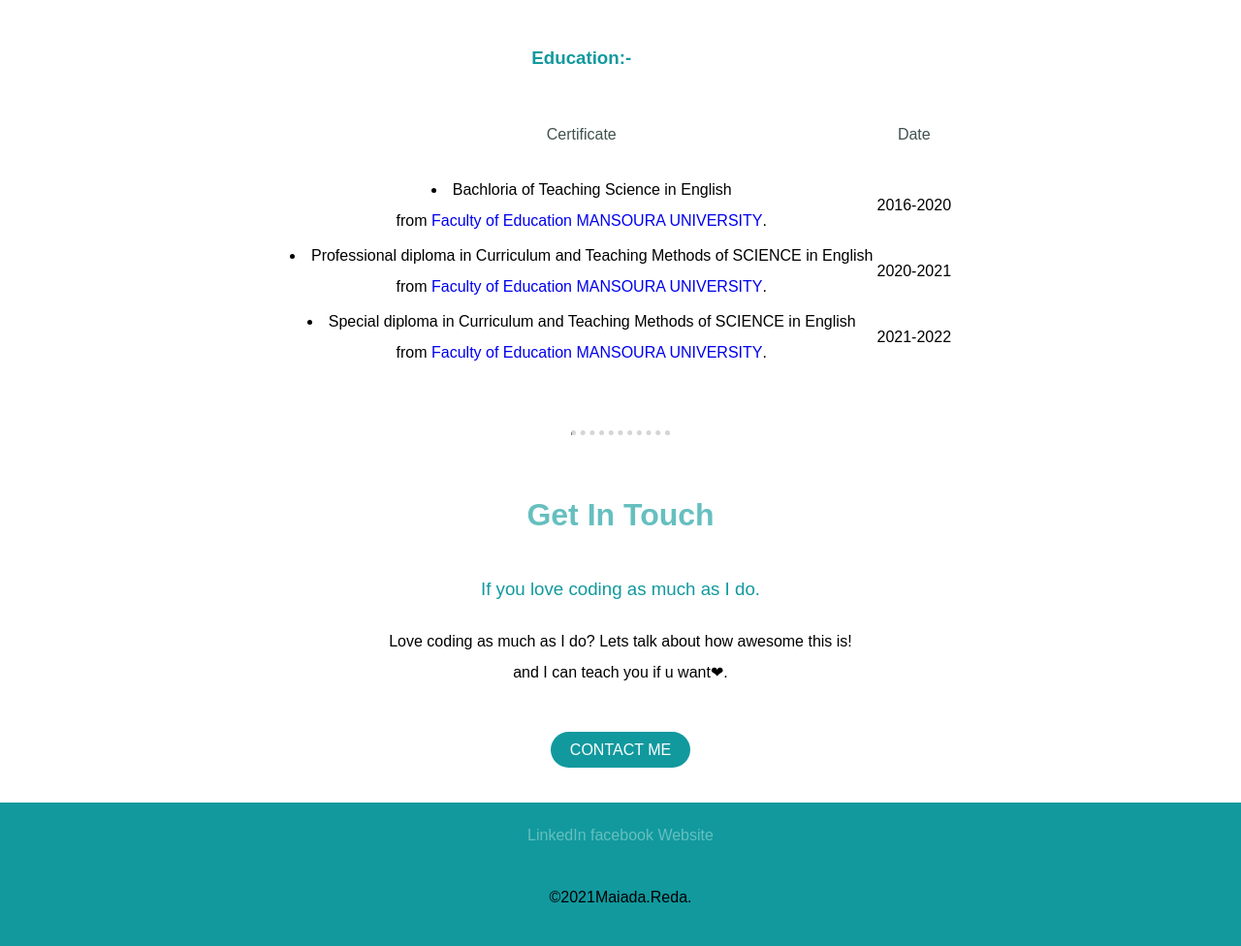
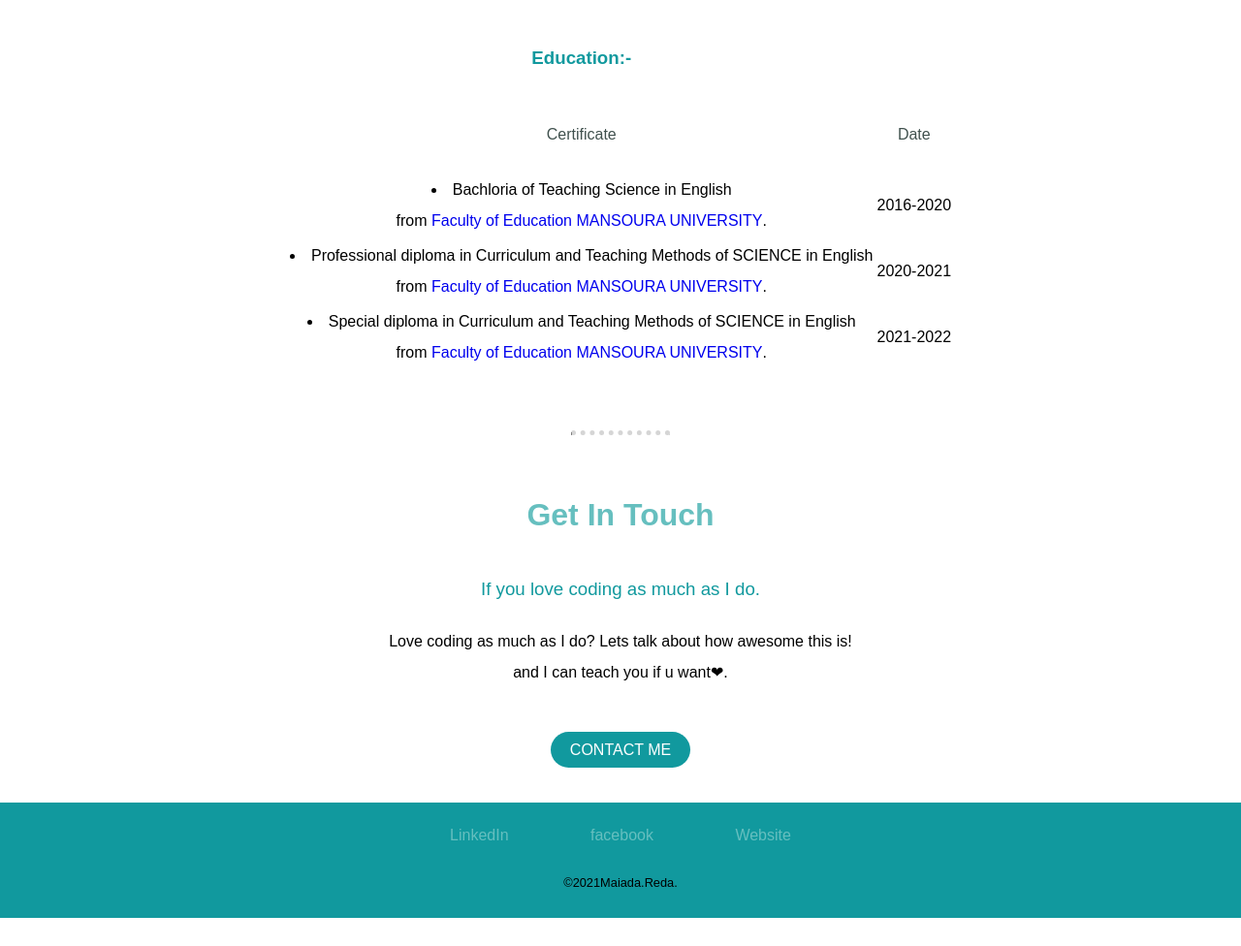
Before and after one commit to MaiadaReda/Maiada, a plain HTML site: page index.html in a window 1280 px wide. Shown: the part 1863-2839 px from the top of the page at 97% size. After the commit the page ends 2810 px from the top, so only its background shows below. Drawn offline with Linux system fonts and the light colour scheme; a web font is replaced by a local one.

Commit message:
Add files via upload

```diff
--- a/css/style.css
+++ b/css/style.css
@@ -136,6 +136,7 @@ margin-right: 90px;
   background-color: #11999E;
   color: #66BFBF;
   text-decoration: none;
+  margin: auto 40px auto 40px;
 }
 a:hover{
   color: white;
@@ -143,3 +144,8 @@ a:hover{
 .education:visited{
 color: #11999E;
 }
+.copyrights{
+  font-size: .8rem;
+  font-weight: lighter;
+  line-height: 2;
+}
--- a/index.html
+++ b/index.html
@@ -113,7 +113,7 @@
     <a class="footer-link" href="https://www.linkedin.com/feed/">LinkedIn</a>
     <a class="footer-link" href="https://www.facebook.com/mayiada.reda">facebook</a>
     <a class="footer-link" href="file:///C:/Users/MM9798/Documents/web-development/HTML%20-%20personal%20site/index.html">Website</a>
-    <p>©2021Maiada.Reda.</p>
+    <p class="copyrights">©2021Maiada.Reda.</p>
   </div>
 
 
```
